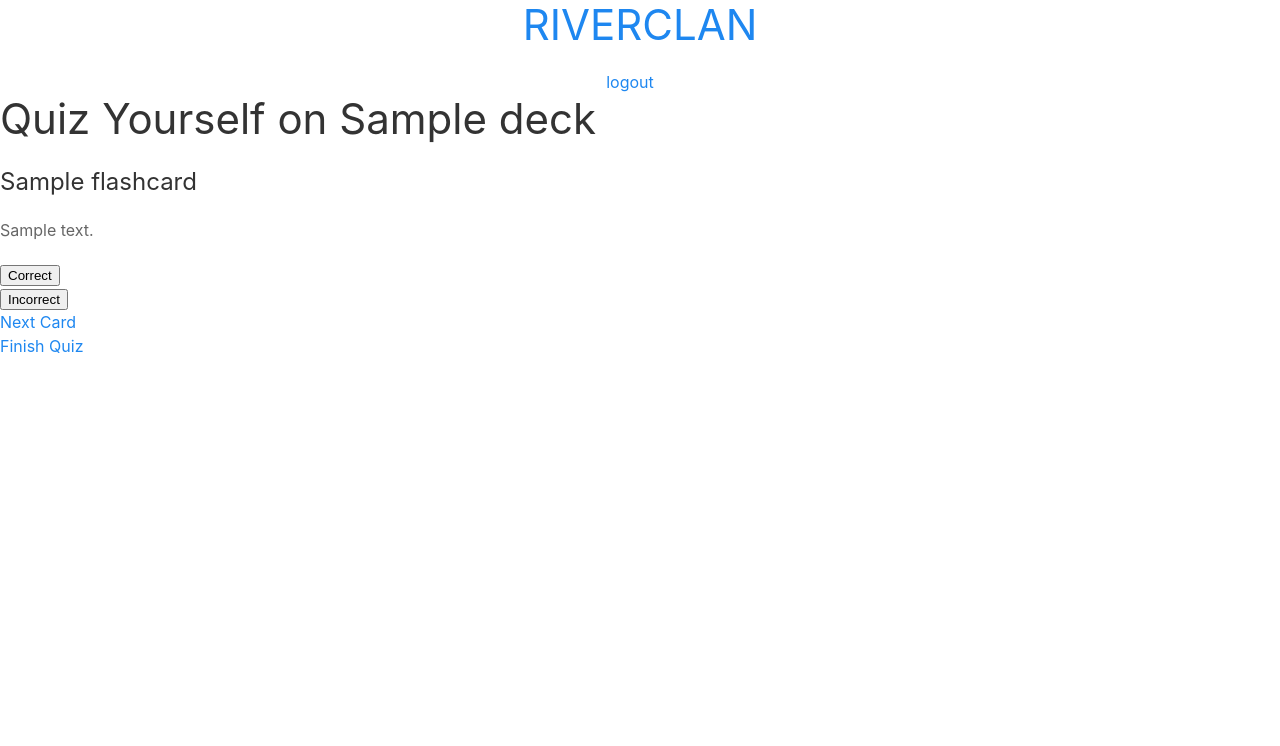
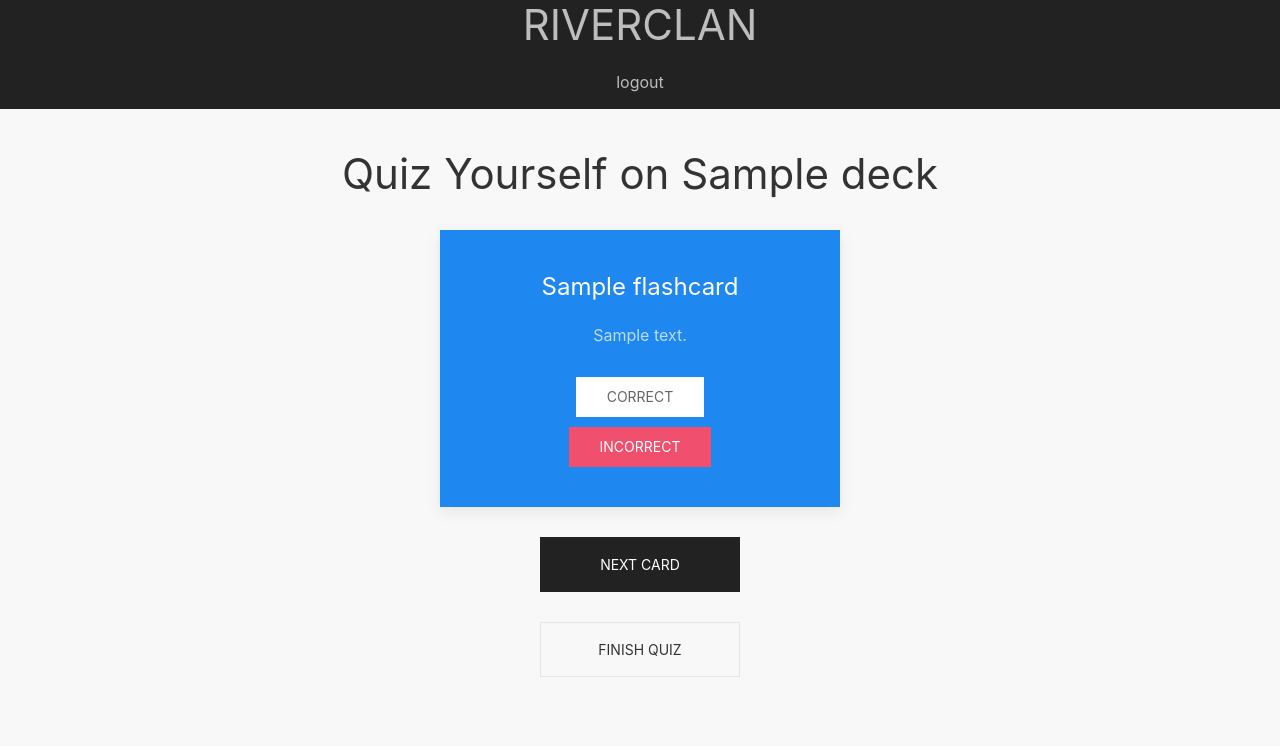
Before and after one commit to Momentum-Team-11/django-duplex-riverclan, a Django app: a page that uses templates/base.html in a window 1280 px wide. Shown: the top 746 px of the page. Run offline with Django 4.2, Linux system fonts and the light colour scheme; a user stored in the database is signed in; tables that the repository leaves empty hold one stand-in row (values such as "Sample post"); some libraries are stand-ins or nearby versions.

Commit message:
styled homepage, quiz, answers, results

```diff
--- a/templates/base.html
+++ b/templates/base.html
@@ -11,20 +11,20 @@
     {% endblock %}
 </head>
 <body>
-    <header>
-        <a class="uk-text-decoration-none uk-text-center uk-text-large" href="{% url 'home' %}"><h1 class="uk-text-primary">RIVERCLAN</h1></a>
+    <header class="uk-background-secondary uk-padding-small uk-padding-remove-top">
+        <a class="uk-text-decoration-none uk-text-center uk-text-large" href="{% url 'home' %}"><h1 class=" uk-light">RIVERCLAN</h1></a>
         <nav>
-            <div class="uk-text-center">
+            <div class="uk-text-center" >
                 {% if user.is_authenticated %}
-                    <a class='uk-margin-right' href="{% url 'auth_logout' %}">logout</a>
+                    <a class='uk-text-center uk-text-decoration-none uk-light' href="{% url 'auth_logout' %}">logout</a>
                 {% else %}
-                    <a class='uk-margin-right' href="{% url 'auth_login' %}">login</a>
-                    <a class='uk-margin-left' href="{% url 'registration_register' %}">register</a>
+                    <a class='uk-margin-right uk-text-decoration-none uk-light' href="{% url 'auth_login' %}">login</a>
+                    <a class='uk-margin-left uk-text-decoration-none uk-light' href="{% url 'registration_register' %}">register</a>
                 {% endif %}
             </div>
         </nav>
     </header>
-    <div>
+    <div class="uk-background-muted">
         {% block content %}
         {% endblock %}
     </div>
--- a/templates/flash_cards/answer.html
+++ b/templates/flash_cards/answer.html
@@ -5,25 +5,23 @@
 {% endblock %}
 
 {% block content %}
-<div>
-    <h1>Quiz Yourself on {{ deck.title }}</h1>
-    <div>
+<div class="uk-padding">
+    <h1 class="uk-text-center uk-padding-large-top">Quiz Yourself on {{ deck.title }}</h1>
+    <div class="uk-card uk-card-primary uk-card-body uk-width-1-3@m uk-align-center">
+        <h3 class="uk-card-title uk-text-center">{{ flashcard.title }}</h3>
         <div>
-            <h3>{{ flashcard.title }}</h3>
-        </div>
-        <div>
-            <p>{{ flashcard.description }}</p>
+            <p class="uk-text-center">{{ flashcard.description }}</p>
         </div>
         <form action="{% url 'correct' deck.slug flashcard.pk %}" method="POST">
             {% csrf_token %}
-            <button type="submit">Correct</button>
+            <button class="uk-align-center uk-button uk-button-primary uk-margin-remove-bottom" type="submit">Correct</button>
         </form>
         <form action="{% url 'incorrect' deck.slug flashcard.pk %}" method="POST">
             {% csrf_token %}
-            <button type="submit">Incorrect</button>
+            <button class="uk-align-center uk-button uk-button-danger uk-margin-small-top uk-margin-remove-bottom" type="submit">Incorrect</button>
         </form>
     </div>
-    <a href="{% url 'quiz' deck.slug %}">Next Card</a><br>
-    <a href="{% url 'results' deck.slug %}">Finish Quiz</a>
+    <a class="uk-align-center uk-width-1-6 uk-button uk-button-secondary uk-button-large uk-text-decoration-none" href="{% url 'quiz' deck.slug %}">Next Card</a></p>
+    <a class="uk-align-center uk-width-1-6 uk-button uk-button-default uk-button-large uk-text-decoration-none uk-text-emphasis" href="{% url 'results' deck.slug %}">Finish Quiz</a></p>
 </div>
 {% endblock %}
```
Also changed, not shown: templates/flash_cards/homepage.html (+8 -2 lines), templates/flash_cards/quiz.html (+7 -10 lines), templates/flash_cards/results.html (+13 -7 lines).
